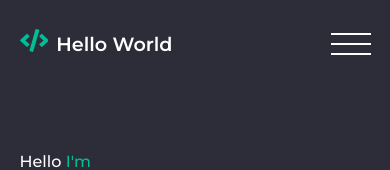
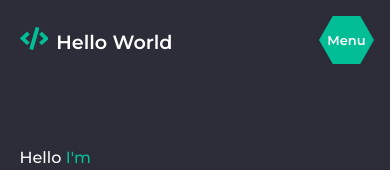
Before and after one commit to Goddier1996/newProtfolioApp, a React (Create React App) app: page / in a window 390 px wide. Shown: the top 170 px of the page. Built offline with nearby package versions, Linux system fonts and the light colour scheme.

Commit message:
create position fix menu when responsive

```diff
--- a/src/components/AboutMe.tsx
+++ b/src/components/AboutMe.tsx
@@ -5,7 +5,6 @@ import { TfiMobile } from "react-icons/tfi";
 import Card from "./CardsAboutMe";
 import { Slide } from "react-awesome-reveal";
 import "../css/AboutMe.css";
-
 
 const AboutMe = () => {
   return (
@@ -21,7 +20,9 @@ const AboutMe = () => {
           <Card
             Icon={PiCodeThin}
             title={"Software Practical Enginee"}
-            disc={`specialized in
+            disc={`
+            Learn in Shenkar - Engineering. Design. Art.
+            specialized in
             data structures
             - OOP concepts
             - Full-Stack Development & mobile
--- a/src/components/Menu.tsx
+++ b/src/components/Menu.tsx
@@ -18,27 +18,37 @@ const Header = () => {
 
         <div className="Nav" style={bar ? { height: "100vh" } : { height: 0 }}>
           <span>
-            <a href="#Home">Home</a>
+            <a href="#Home" onClick={() => setBar(!bar)}>
+              Home
+            </a>
           </span>
           <span>
-            <a href="#About">About</a>
+            <a href="#About" onClick={() => setBar(!bar)}>
+              About
+            </a>
           </span>
           <span>
-            <a href="#project">Projects</a>
+            <a href="#project" onClick={() => setBar(!bar)}>
+              Projects
+            </a>
           </span>
           <span>
-            <a href="#client">Contact</a>
+            <a href="#client" onClick={() => setBar(!bar)}>
+              Contact
+            </a>
           </span>
         </div>
-        <div onClick={() => setBar(!bar)} className="bars">
-          <div
-            className="bar"
-            style={
-              bar
-                ? { backgroundColor: "transparent" }
-                : { backgroundColor: "#fff" }
-            }
-          ></div>
+
+        <div
+          onClick={() => setBar(!bar)}
+          className="bars"
+          style={
+            !bar
+              ? { backgroundColor: "#01be96" }
+              : { backgroundColor: "#8B0000		" }
+          }
+        >
+          <div className="bar">{!bar ? <p>Menu</p> : <p>Close</p>}</div>
         </div>
       </div>
     </Container>
--- a/src/css/Menu.css
+++ b/src/css/Menu.css
@@ -77,14 +77,18 @@
 @media (max-width: 640px) {
 
     .bars {
-        width: 40px;
-        height: 40px;
-        position: relative;
+        width: 55px;
+        height: 55px;
         display: flex;
         align-items: center;
         justify-content: center;
-        padding: 0.5rem;
+        position: fixed;
         z-index: 100;
+        top: 1rem;
+        right: 1rem;
+        width: 55px;
+        height: 48px;
+        clip-path: polygon(25% 0%, 75% 0%, 100% 50%, 75% 100%, 25% 100%, 0% 50%);
     }
 
     .Nav {
@@ -103,19 +107,10 @@
         z-index: 100;
     }
 
-    .bar {
-        position: absolute;
-        width: 100%;
-        height: 2px;
-        transition: all 400ms ease-in-out;
+    .bar p {
+        font-size: 13px;
+        cursor: pointer;
+        font-weight: bold;
     }
 
-    .bar:before,
-    .bar:after {
-        content: "";
-        width: 100%;
-        height: 2px;
-        background-color: #fff;
-        position: absolute;
-    }
 }
```
